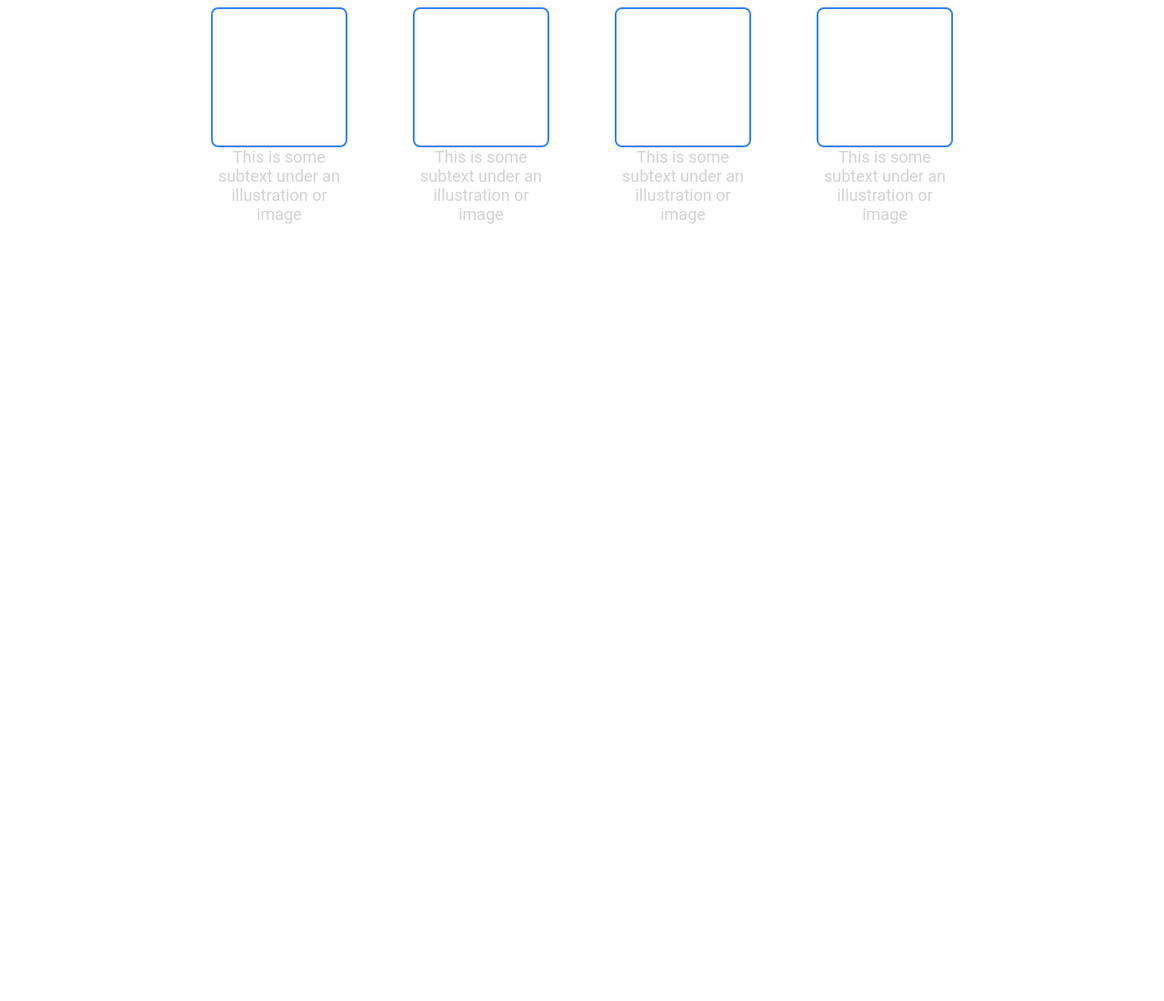
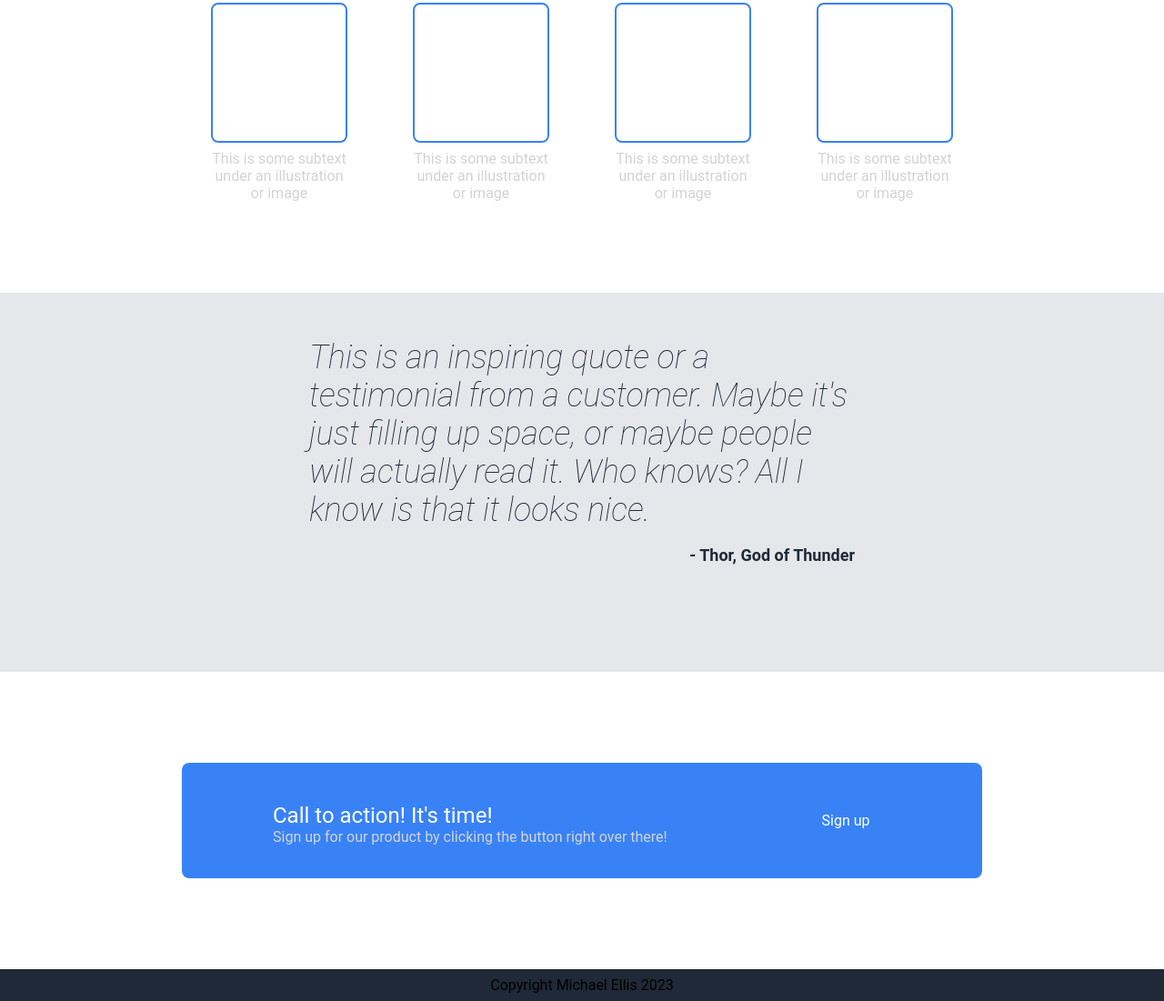
Before and after one commit to mellis002/foundations, a plain HTML site: page index.html in a window 1280 px wide. Shown: the part 616-1717 px from the top of the page at 91% size. Before the commit the page ends 962 px from the top, so only its background shows below. Drawn offline with Linux system fonts and the light colour scheme.

Commit message:
added more sections

```diff
--- a/index.html
+++ b/index.html
@@ -45,5 +45,19 @@
         </div>
       </div>
     </div>
+    <div class="quote">
+      <p class="quote_text">This is an inspiring quote or a testimonial from a customer.  Maybe it's just filling up space, or maybe people will actually read it.  Who knows?  All I know is that it looks nice.</p>
+      <p class="quote_author">- Thor, God of Thunder</p>
+    </div>
+    <div class="action">
+      <div class="action_box">
+        <div class="action_text">
+          <p class="action_text_title">Call to action!  It's time!</p>
+          <p class="action_text_body">Sign up for our product by clicking the button right over there!</p>
+        </div>
+        <div class="button">Sign up</div>
+      </div>
+    </div>
+    <div class="footer">Copyright Michael Ellis 2023</div>
   </body>
 </html>
--- a/style.css
+++ b/style.css
@@ -7,29 +7,32 @@ body {
   font-family: roboto, sans-serif;
 }
 
-.header,.hero,.info,.quote,.action_call,.footer {
+.header,.hero,.info,.quote,.action,.footer {
   padding-left: 200px;
   padding-right: 200px;
 }
 
 .header,.hero,.footer {
   background: #1F2937;
+}
+
+.header_logo, .hero_main, .hero_image {
   color: #F9FAF8;
 }
 
-.hero_secondary,.info_text,.header_links a {
-  font-size: 18px;
+.hero_secondary,.info_text,.header_links a,.action_text_body {
+  font-size: 16px;
   color: lightgray;
   text-decoration: none;
   /* padding: 8px; */
 }
 
-.button, .action_call{
+.button,.action_box {
   background: #3882F6;
+  border-radius: 8px;
 }
 
 .header {
-  font-size: 24px;
   display: flex;
   align-content: center;
   justify-content: space-between;
@@ -37,8 +40,20 @@ body {
   padding-bottom: 8px;
 }
 
+.header_logo {
+  color: #F9FAF8;
+  font-size: 24px;
+}
+
 .header_links {
+  display: flex;
+  align-content: center;
+  justify-content: space-between;
+  gap: 16px;
+}
 
+.header_links a {
+  align-self: center;
 }
 
 .hero{
@@ -68,10 +83,9 @@ body {
 }
 
 .button{
-  border-radius: 8px;
+  color: white;
   width: 100px;
-  height: 30px;
-  /* padding: 10px 0px; */
+  padding: 6px 0px;
   text-align: center;
 }
 
@@ -109,6 +123,10 @@ body {
 .info_tile {
   width: 150px;
   gap: 8px;
+  display: flex;
+  flex-direction: column;
+  align-content: center;
+  justify-content: space-around;
 }
 
 .info_box {
@@ -126,22 +144,54 @@ body {
   color: #1F2937;
   display: flex;
   flex-direction: column;
-  align-content: center;
   justify-content: center;
-  padding: 8px;
+  align-items: center;
+  padding-top: 50px;
+  padding-bottom: 100px;
 }
 
-.quote_main {
+.quote_text {
   font-size: 36px;
   font-style: italic;
-  font-weight: light;
+  font-weight: lighter;
+  width: 600px;
+  margin: auto;
 }
 
 .quote_author {
   font-weight: bold;
-  font-size: 24px;
+  font-size: 18px;
+  text-align: end;
+  width: 600px;
 }
 
-.action_call {
+.action {
+  color: white;
+  padding-top: 100px;
+  padding-bottom: 100px;
+}
 
+.action_box {
+  display: flex;
+  align-items: center;
+  justify-content: space-between;
+  padding: 20px 100px;
 }
+
+.action_text {
+}
+
+.action_text_title {
+  font-size: 24px;
+  margin-bottom: 0px;
+}
+
+.action_text_body {
+  margin-top: 0px;
+}
+
+.footer {
+  text-align: center;
+  padding-top: 8px;
+  padding-bottom: 8px;
+}
```
